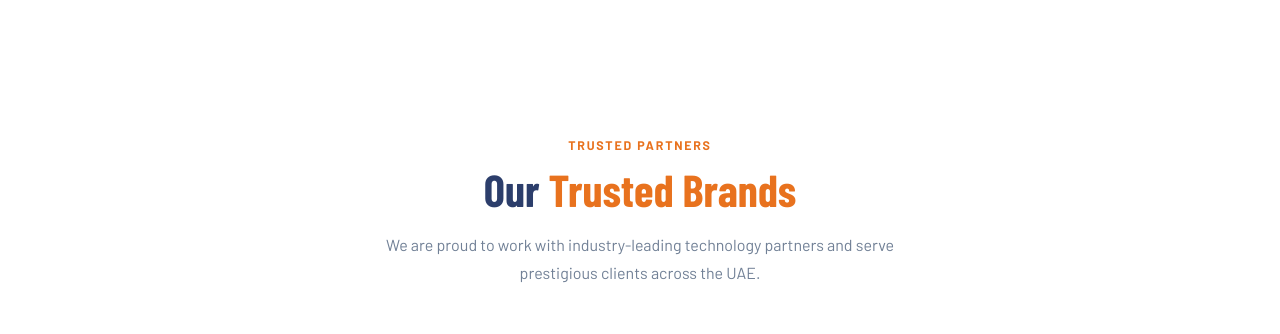
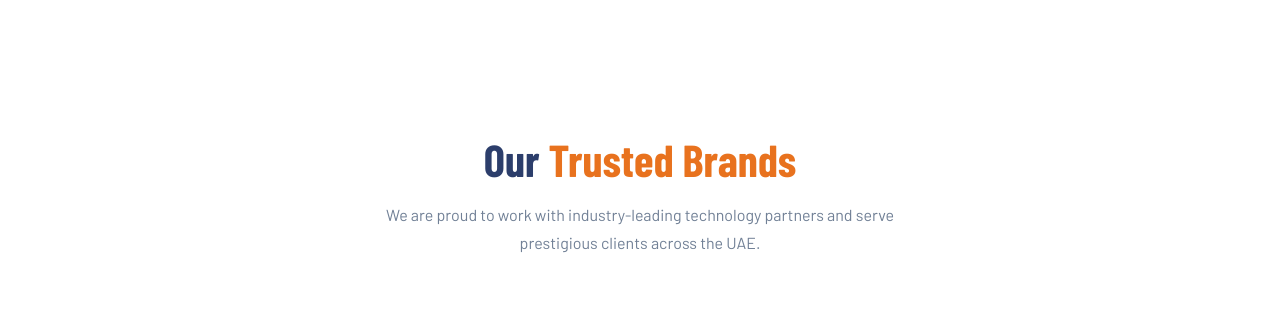
Before and after one commit to muhammad-shuhaife/security-hub, a plain HTML site: page index.html in a window 1280 px wide. Shown: the part 2840-3174 px from the top of the page. Drawn offline with nearby package versions, Linux system fonts and the light colour scheme; a web font is replaced by a local one.

Commit message:
[UPDATE]section change

```diff
--- a/index.html
+++ b/index.html
@@ -345,7 +345,6 @@
   <!-- CLIENTS SECTION -->
   <section id="clients">
     <div class="section-header reveal">
-      <p class="section-tag">Trusted Partners</p>
       <h2 class="section-title">Our <span>Trusted Brands</span></h2>
       <p class="section-sub">We are proud to work with industry-leading technology partners and serve prestigious
         clients across the UAE.</p>
```
